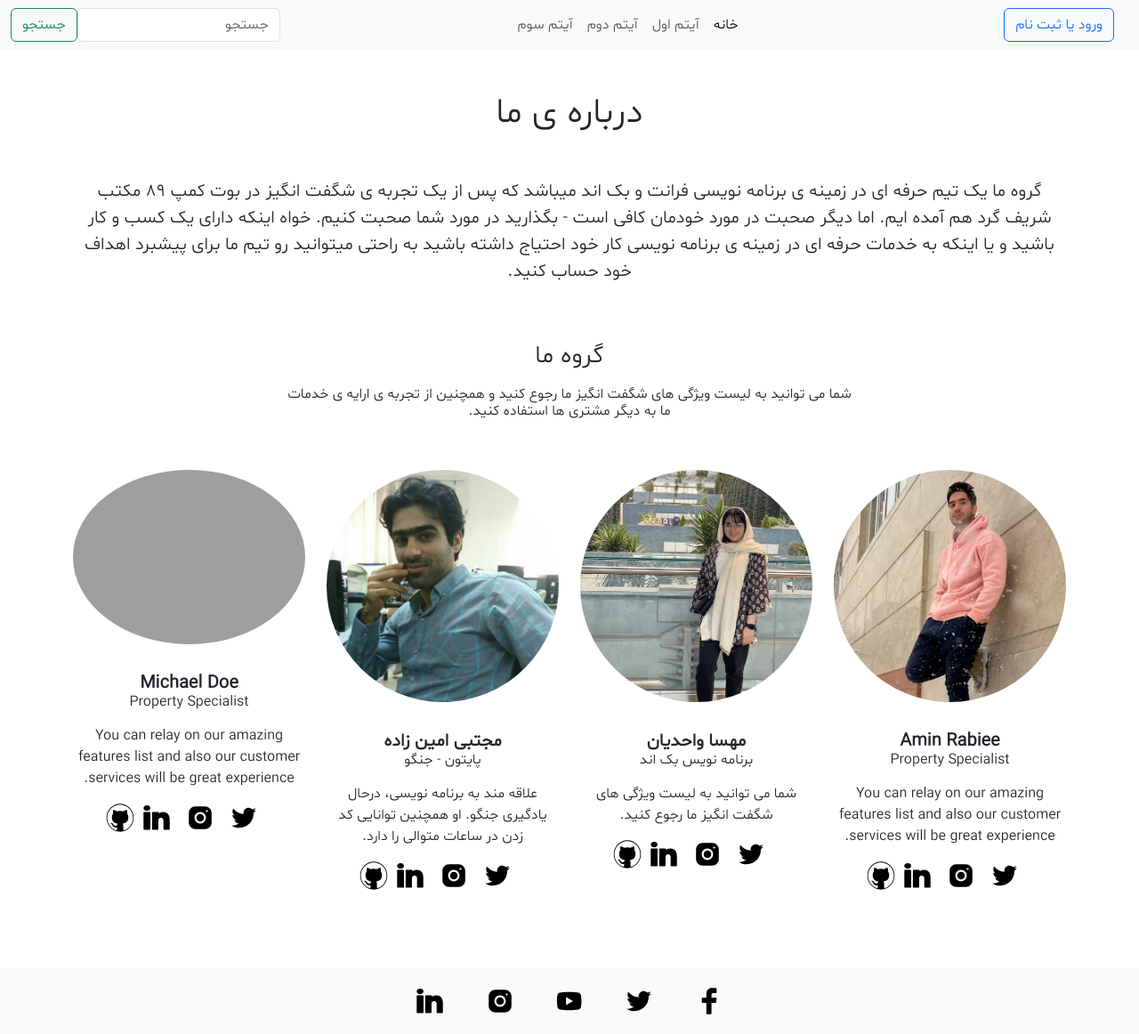
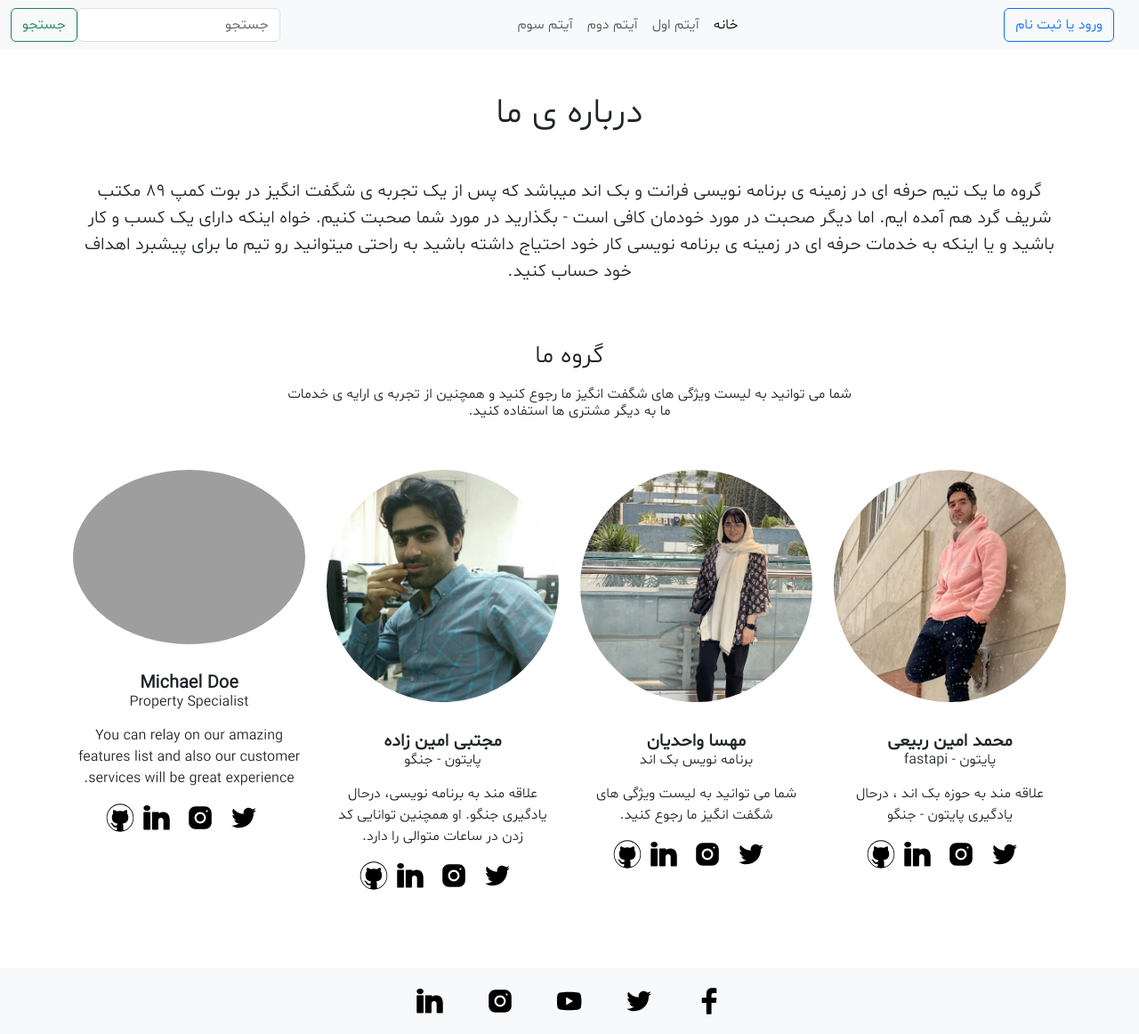
Before and after one commit to mejomba/m89_fastapi_project, a Python web app: template templates/about.html in a window 1280 px wide. Shown: the whole page at 89% size. Run offline with Jinja, Linux system fonts and the light colour scheme; the template is opened without the code that fills it, so the values that code supplies are empty; grey boxes are pictures that could not be loaded.

Commit message:
about page ro baksh khodam ro farsi kardam

```diff
--- a/templates/about.html
+++ b/templates/about.html
@@ -30,9 +30,9 @@
                 </div>
                 <div class="col-md-12 text-center">
                   <div class="pt-2">
-                    <h5 class="mt-4 fw-bold mb-0 text-capitalize">amin rabiee</h5>
-                    <h6 class="subtitle mb-3">Property Specialist</h6>
-                    <p>You can relay on our amazing features list and also our customer services will be great experience.</p>
+                    <h5 class="mt-4 fw-bold mb-0 text-capitalize">محمد امین ربیعی</h5>
+                    <h6 class="subtitle mb-3">پایتون - fastapi</h6>
+                    <p>علاقه مند به حوزه بک اند ، درحال یادگیری پایتون - جنگو </p>
                     <ul class="d-flex justify-content-around">
                       <li class="list-inline-item"><a href="#" class="text-decoration-none d-block px-1">
                           <img src="../statics/images/twitter.svg" alt="twitter image"/>
```
